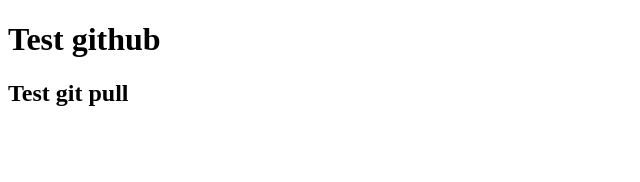
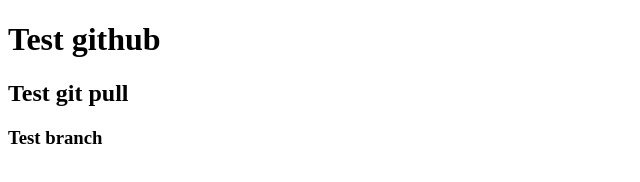
Before and after one commit to DungPHPandREACT/test-github, a plain HTML site: page index.html in a window 1280 px wide. Shown: the whole page, without its empty margins (0-640 px from the left). Drawn offline with Linux system fonts and the light colour scheme.

Commit message:
test branch

```diff
--- a/index.html
+++ b/index.html
@@ -9,5 +9,6 @@
   <body>
     <h1>Test github</h1>
     <h2>Test git pull</h2>
+    <h3>Test branch</h3>
   </body>
 </html>
```
